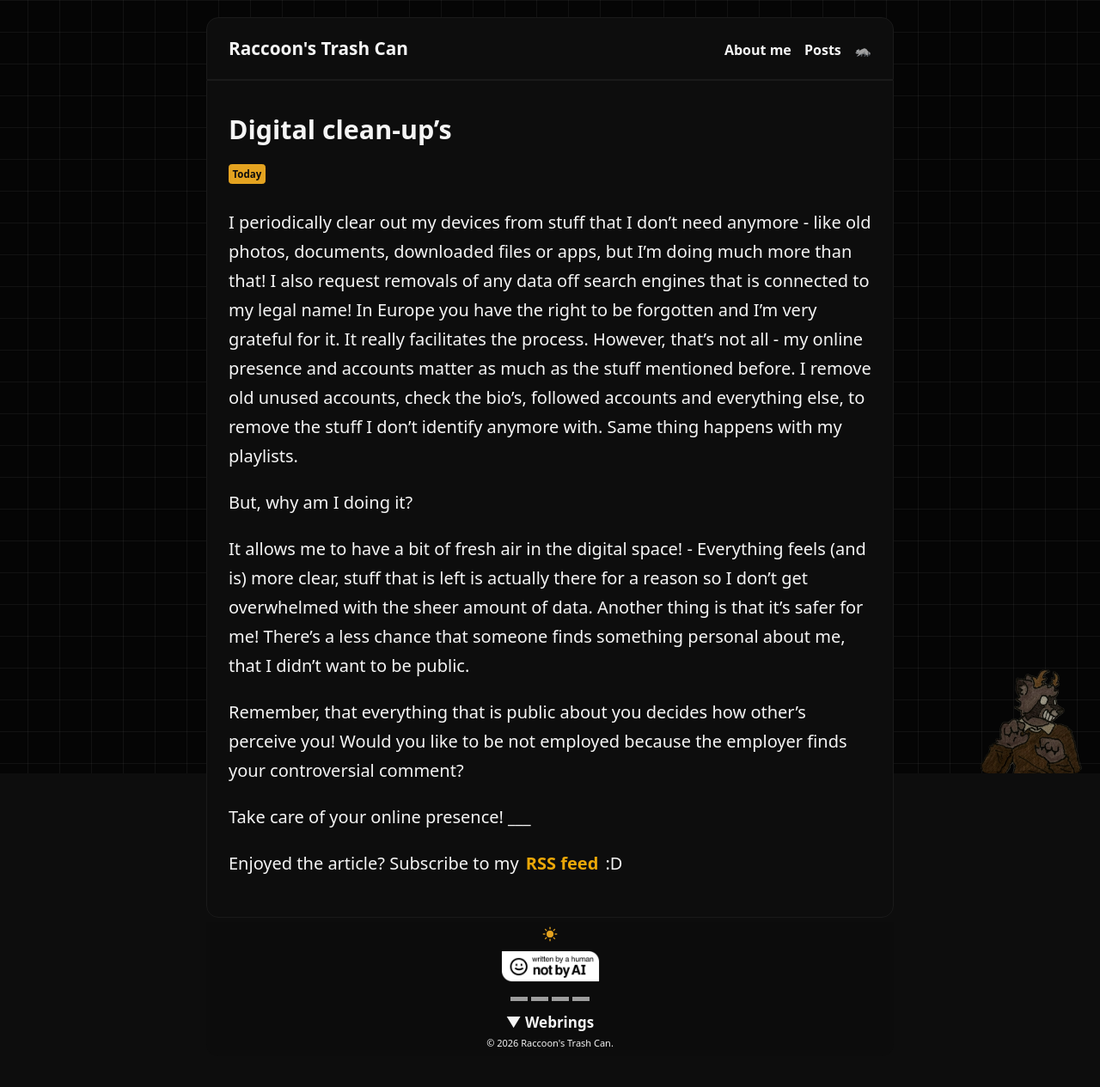
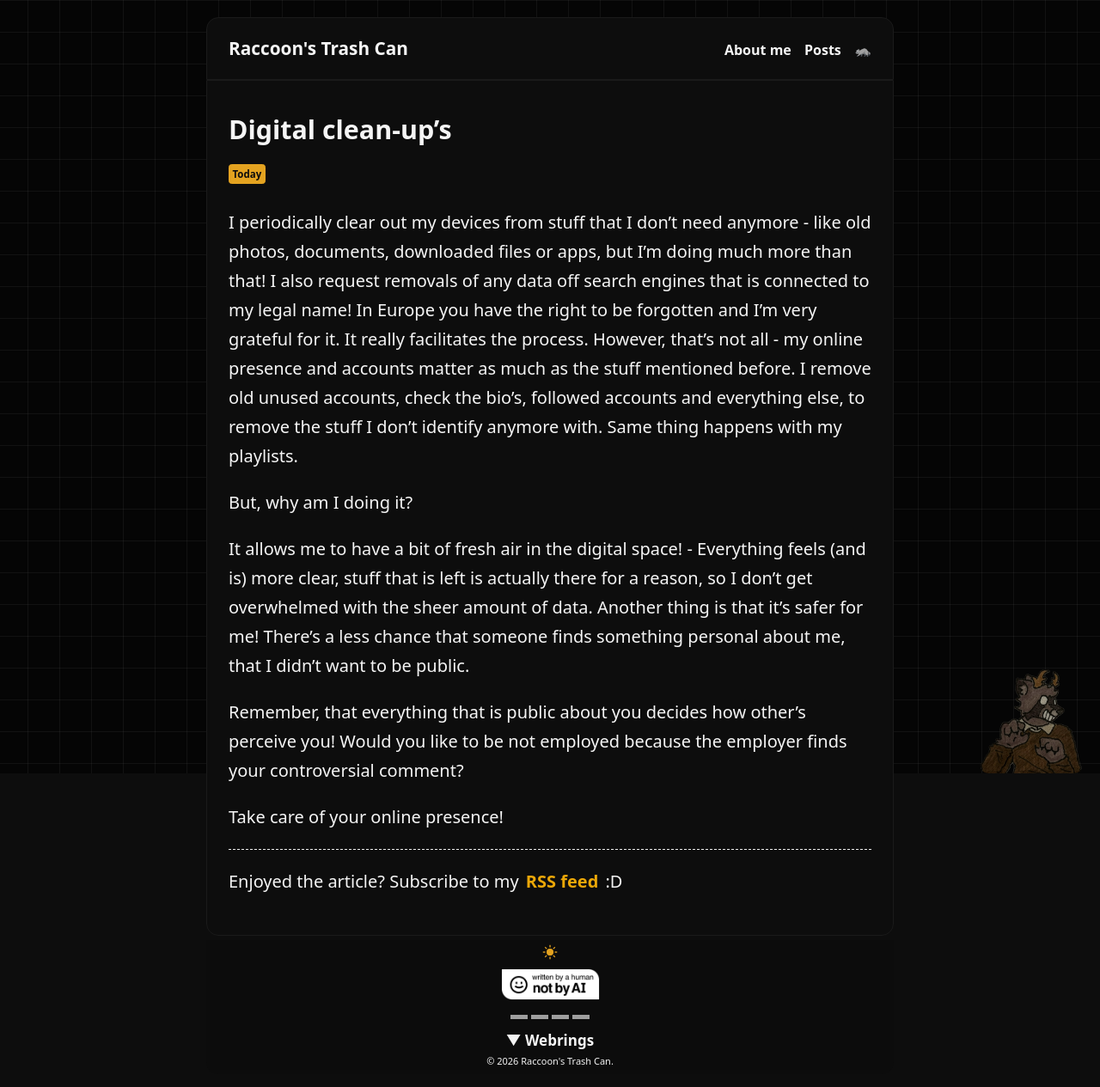
Before and after one commit to raccoonfangz/raccoonfangz.github.io, a Jekyll site: the page built from _posts/2026-11-05-digital-cleanup.md, in a window 1280 px wide. Shown: the whole page at 86% size. Built offline with Jekyll 4.4.1, drawn with Linux system fonts in a browser that asks for light colours; before the commit the page ends 1244 px from its top, so only the background shows below that; grey boxes are pictures that could not be loaded.

```diff
--- a/_posts/2026-11-05-digital-cleanup.md
+++ b/_posts/2026-11-05-digital-cleanup.md
@@ -12,12 +12,13 @@ followed accounts and everything else, to remove the stuff I don’t identify an
 
 But, why am I doing it?
 
-It allows me to have a bit of fresh air in the digital space! - Everything feels (and is) more clear, stuff that is left is actually there for a reason so I don’t get overwhelmed
+It allows me to have a bit of fresh air in the digital space! - Everything feels (and is) more clear, stuff that is left is actually there for a reason, so I don’t get overwhelmed
 with the sheer amount of data. Another thing is that it’s safer for me! There’s a less chance that someone finds something personal about me, that I didn’t want to be public.
 
 Remember, that everything that is public about you decides how other’s perceive you! Would you like to be not employed because the employer finds your controversial comment?
 
 Take care of your online presence!
+
 ___
 
 Enjoyed the article? Subscribe to my [**RSS feed**](/feed/rss.xml) :D
```
